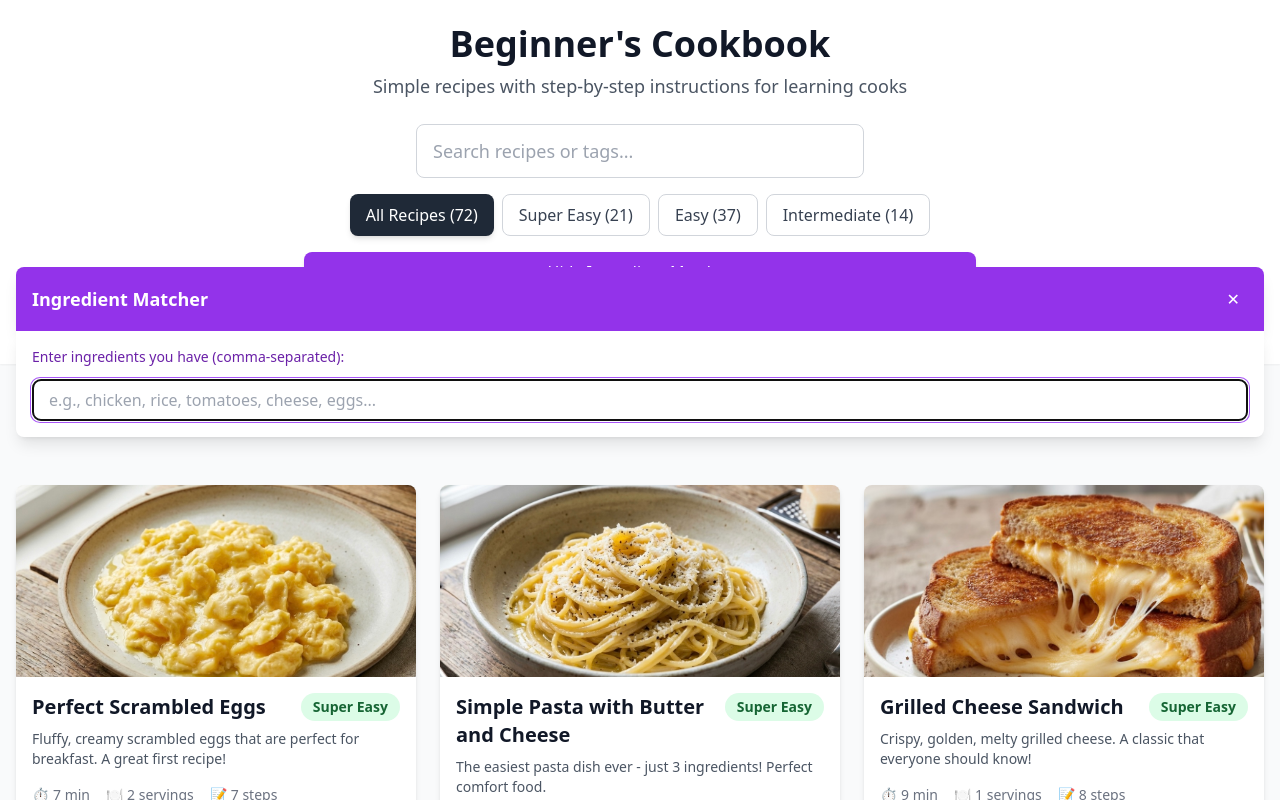
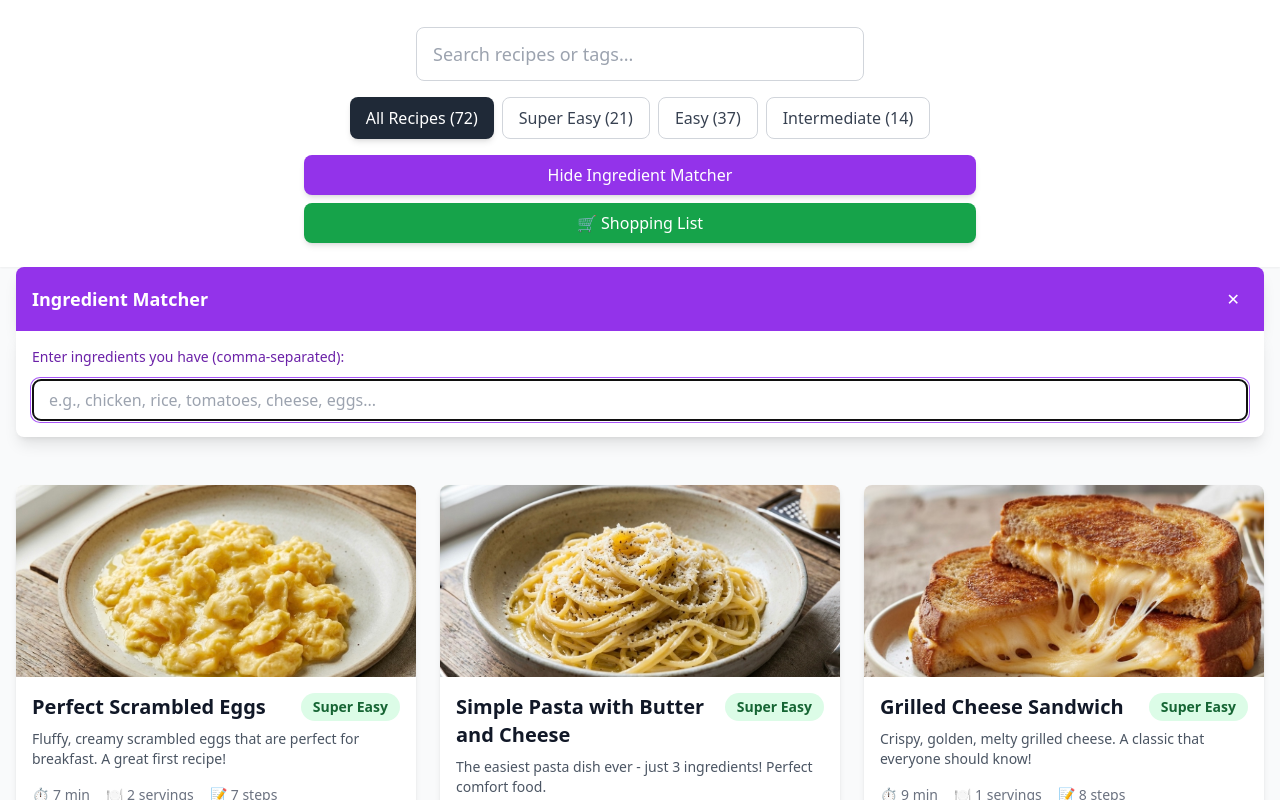
Before and after one commit to jbueno0020/Cookbook, a React (Vite) app in the folder beginner-cookbook/: page / in a window 1280 px wide. Both pictures are taken after a click on the button "Find Recipes by Ingredients". Shown: the part 481-1281 px from the top of the page. Built offline with nearby package versions, Linux system fonts and the light colour scheme.

Commit message:
Remove sticky positioning from search and filter header
- Removed sticky positioning from main header to allow natural scrolling
- Also removed sticky positioning from ingredient matcher panel
- Users can now browse more recipes without the header taking up viewport space

```diff
--- a/beginner-cookbook/src/App.tsx
+++ b/beginner-cookbook/src/App.tsx
@@ -97,7 +97,7 @@ function App() {
       </div>
 
       {/* Header */}
-      <header className="bg-white shadow-sm sticky top-0 z-10">
+      <header className="bg-white shadow-sm">
         <div className="max-w-7xl mx-auto px-4 py-6">
           <div className="text-center mb-6">
             <h1 className="text-4xl font-bold text-gray-900 mb-2 flex items-center justify-center gap-3">
@@ -185,9 +185,9 @@ function App() {
         </div>
       </header>
 
-      {/* Ingredient Matcher Sticky Panel */}
+      {/* Ingredient Matcher Panel */}
       {showIngredientMatcher && (
-        <div className="sticky top-[220px] z-20 mb-4">
+        <div className="mb-4">
           <div className="max-w-7xl mx-auto px-4">
             <div className="bg-purple-600 text-white p-4 rounded-t-lg shadow-lg">
               <div className="flex items-center justify-between">
```
